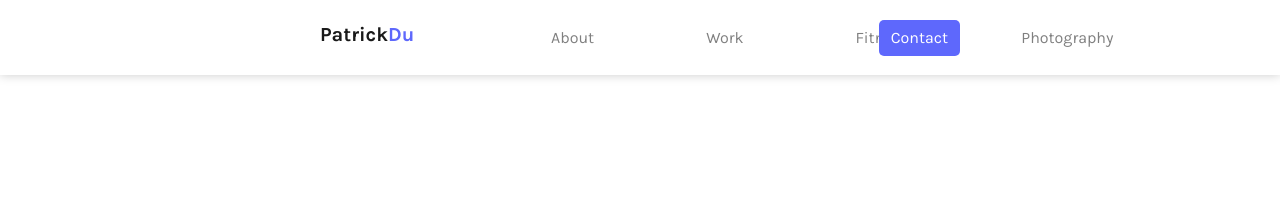
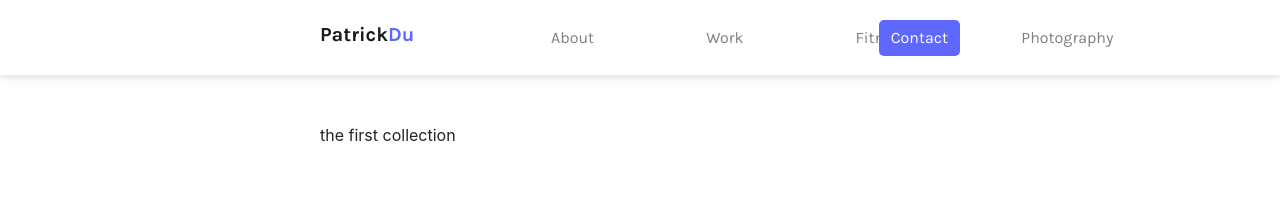
Before and after one commit to patrick-du/personal-website, a React (Create React App) app: page /photography/collection in a window 1280 px wide. Shown: the top 213 px of the page. Built offline with nearby package versions, Linux system fonts and the light colour scheme.

Commit message:
added collection

```diff
--- a/src/App.js
+++ b/src/App.js
@@ -6,6 +6,7 @@ import About from './components/about/About';
 import Work from './components/work/Work';
 import Fitness from './components/fitness/Fitness';
 import Photography from './components/photography/Photography';
+import Collection from './components/photography/Collection';
 
 import './App.css';
 
@@ -21,6 +22,7 @@ class App extends Component {
             <Route exact path="/work" component={Work} />
             <Route exact path="/fitness" component={Fitness} />
             <Route exact path="/photography" component={Photography} />
+            <Route exact path="/photography/collection" component={Collection}/>
           </Switch>
         </div>
       </Router>
--- /dev/null
+++ b/src/components/photography/Collection.js
@@ -0,0 +1,12 @@
+import React from 'react';
+
+const Collection = () => {
+    return (
+        <div class="container-fluid main-px mt-5">
+            <p>the first collection</p>
+        </div>
+    )
+
+}
+
+export default Collection;
--- a/src/components/photography/Photography.js
+++ b/src/components/photography/Photography.js
@@ -1,10 +1,17 @@
 import React from 'react';
 import PageTitle from '../layout/PageTitle';
+import Collection from './Collection';
+import { Link } from 'react-router-dom';
+
 
 const Photography = () => {
     return (
         <div className="container-fluid main-px mt-5">
             <PageTitle pageName="Discover, create, edit"/>
+            <Link to = "/photography/collection">
+
+            </Link>
+
         </div>
     );
 }
```
